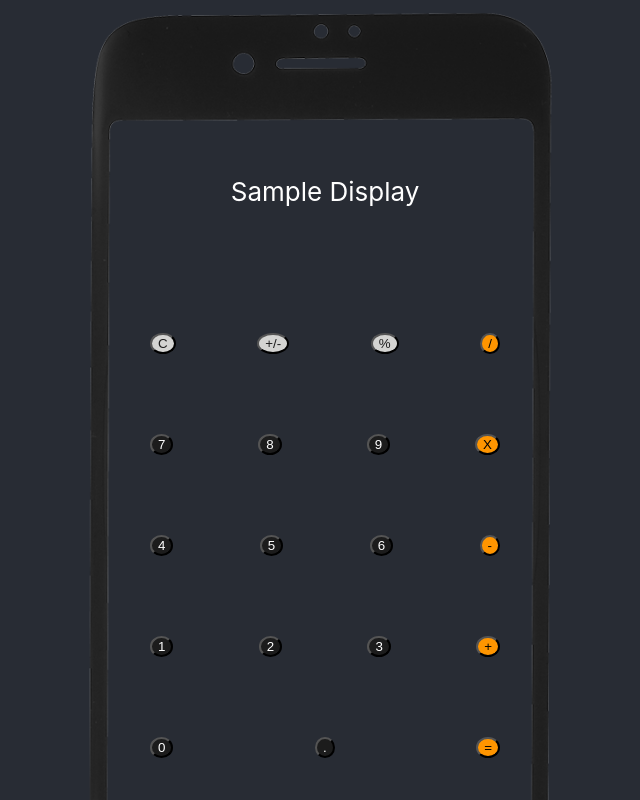
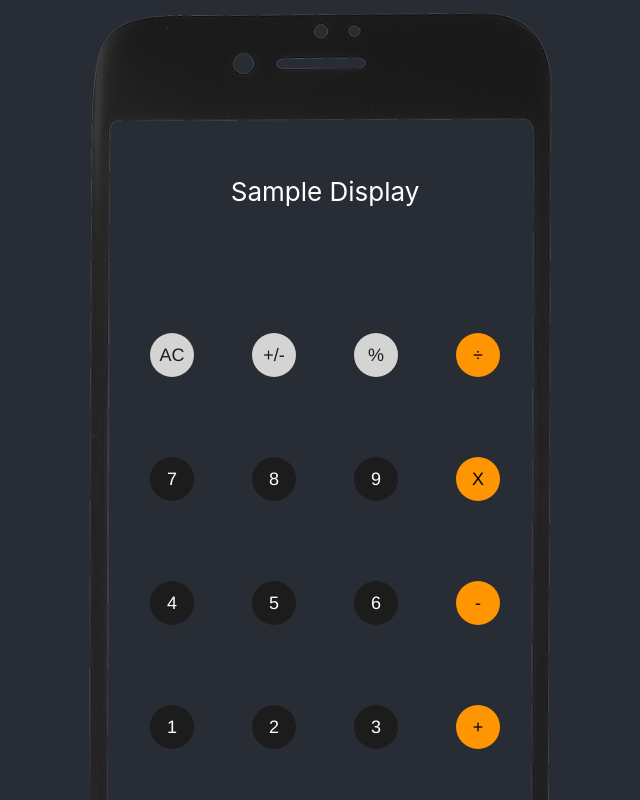
Before and after one commit to BrianBeeler/react-calculator, a React (Create React App) app in the folder calculator/: page / in a window 1280 px wide. Shown: the top 800 px of the page, without its empty margins (315-955 px from the left). Built offline with nearby package versions, Linux system fonts and the light colour scheme.

Commit message:
Improve button styles.

```diff
--- a/calculator/src/components/CalcButtons/CalcButtons.js
+++ b/calculator/src/components/CalcButtons/CalcButtons.js
@@ -5,10 +5,10 @@ import styles from './CalcButtons.module.css';
 const CalcButtons = () => (
   <div className={ styles['parent-of-buttons'] } >
     <div className={ styles['btn-group'] }>
-      <button type="button" className={ styles['lg-button'] }>C</button>
+      <button type="button" className={ styles['lg-button'] }>AC</button>
       <button type="button" className={ styles['lg-button'] }>+/-</button>
       <button type="button" className={ styles['lg-button'] }>%</button>
-      <button type="button" className={ styles['y-button']  }>/</button>
+      <button type="button" className={ styles['y-button']  }>÷</button>
     </div>
     <div className={ styles['btn-group'] }>
       <button type="button" className={ styles['dg-button'] }>7</button>
--- a/calculator/src/components/CalcButtons/CalcButtons.module.css
+++ b/calculator/src/components/CalcButtons/CalcButtons.module.css
@@ -1,5 +1,11 @@
 button {
     border-radius: 50%;
+    width: 44px;
+    height: 44px;
+    font-family: Helvetica, Arial, sans-serif;
+    font-size: 18px;
+    border: none
+
 }
 
 .parent-of-buttons {
```
Also changed, not shown: 1 other file (tests, documents, lock files or other folders).
